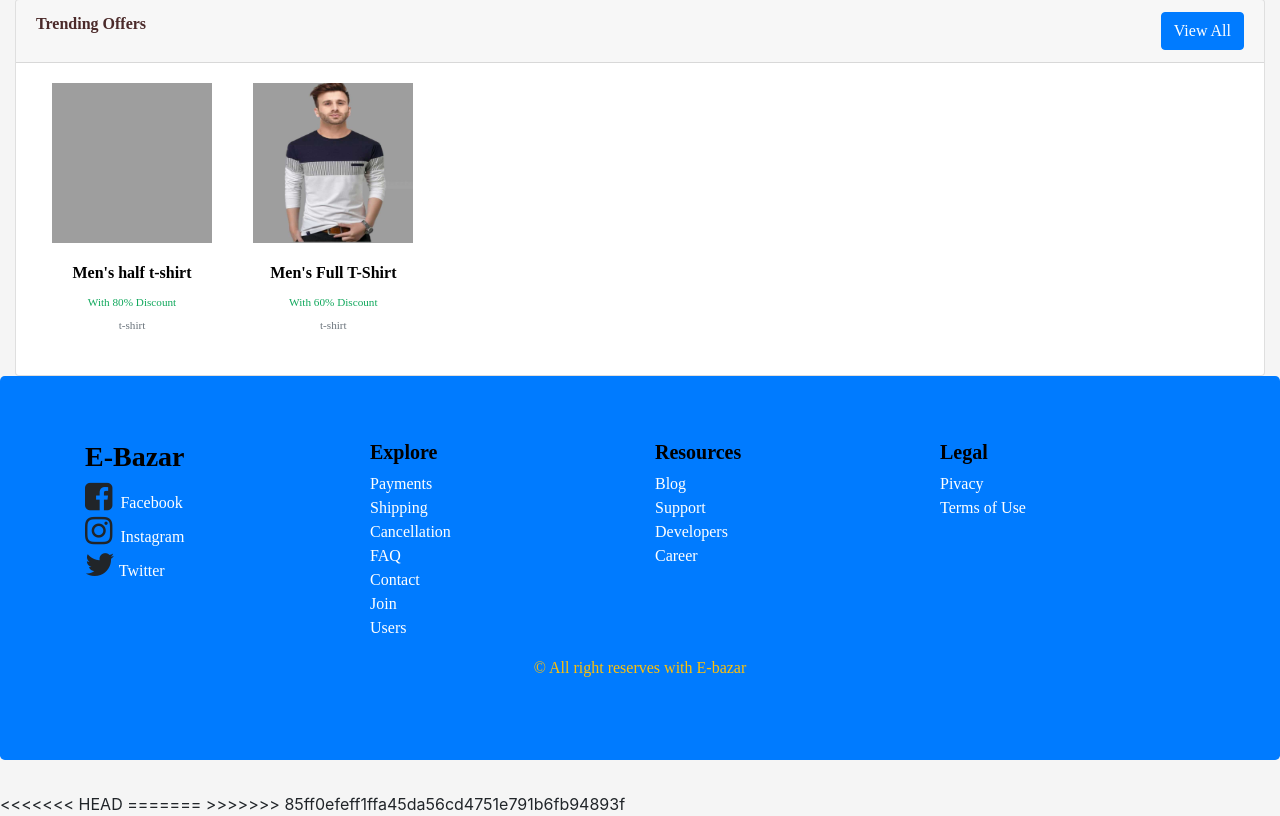
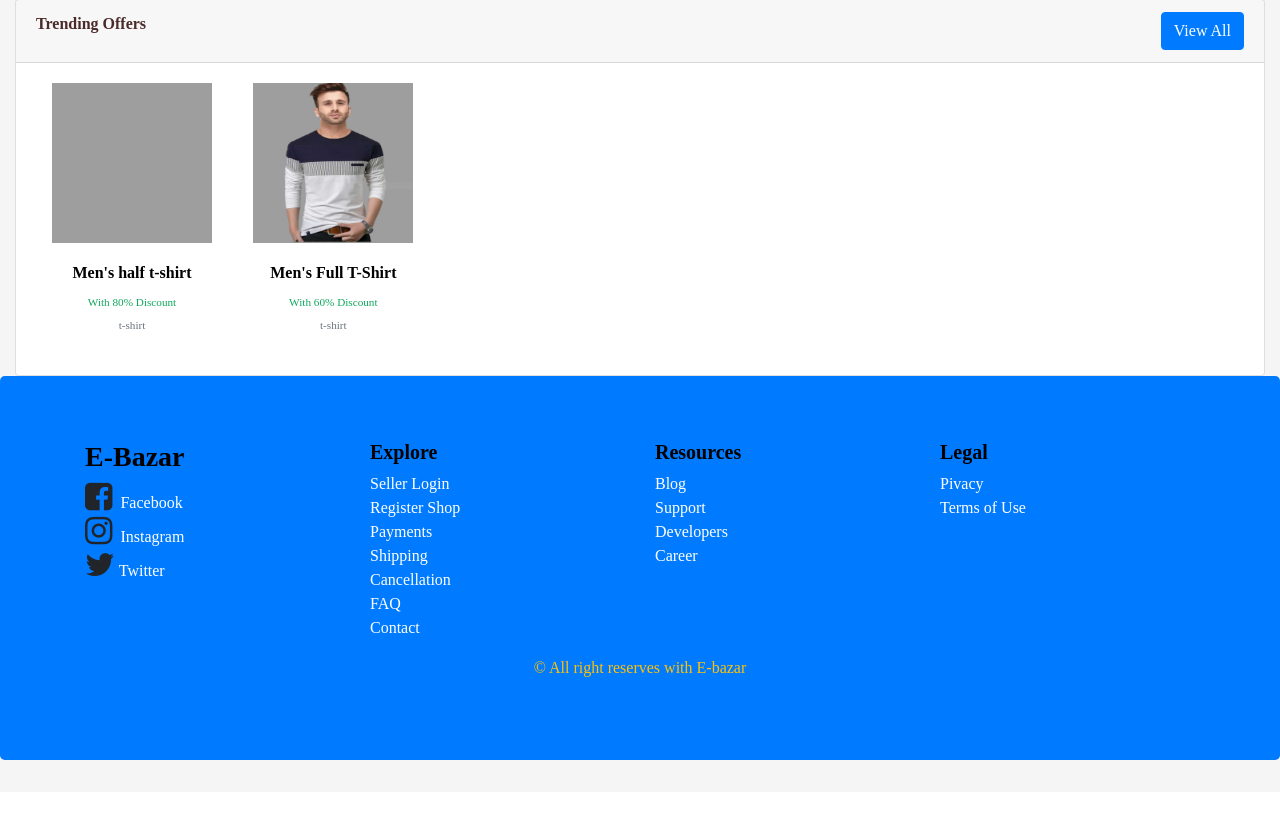
Before and after one commit to prabhakarmishra1113/E-Bazar, a PHP site: page / in a window 1280 px wide. Shown: the part 2085-2901 px from the top of the page. After the commit the page ends 2845 px from the top, so only its background shows below. Run offline with PHP 8.4, Linux system fonts and the light colour scheme; data comes from the database, SQL or seed files in the repository; grey boxes are pictures that could not be loaded.

Commit message:
footer updated for seller sign up and login modal
new field seller login and register shop option added in footer

```diff
--- a/templates/includes/footer.php
+++ b/templates/includes/footer.php
@@ -18,13 +18,13 @@
            <div class="col-sm-3 col-md-3 col-lg-3 col-xs-3">
              <ul>
               <li><h5><strong>Explore</strong></h5></li>
+              <li><a href="#" data-toggle="modal" data-target="#sellerlogin">Seller Login</a></li>
+              <li><a href="#" data-toggle="modal" data-target="#sellersignup">Register Shop</a></li>
               <li><a href="#">Payments</a></li>
               <li><a href="#">Shipping</a></li>
               <li><a href="#">Cancellation</a></li>
               <li><a href="#">FAQ</a></li>
               <li><a href="#">Contact</a></li>
-              <li><a href="#">Join</a></li>
-              <li><a href="#">Users</a></li>
              </ul>
            </div>
            <div class="col-sm-3 col-md-3 col-lg-3 col-xs-3">
@@ -53,7 +53,91 @@
      	<p>&copy All right reserves with E-bazar</p>
      </div>
 </section>
-<<<<<<< HEAD
+
+  <!-- modal for seller signup started-->
+    <div class="modal fade" id="sellersignup" role="dialog">
+    <div class="modal-dialog modal-md">
+      <div class="modal-content">
+        <div class="modal-header bg-primary">
+          <h3 class="text-light">Sign Up</h3>
+          <button type="button" class="close text-light" data-dismiss="modal">&times;</button>
+        </div>
+        <div class="modal-body justify-content-right">
+          <div class="text-center pt-5 pb-5">
+              <form  action="./templates/views/seller_signup_script.php" method="POST">
+            <div class="form-group">
+              <input type="text" name="shopname" class="form-control" placeholder="Shop Name">
+            </div>
+            <div class="form-group">
+              <input type="email" name="selleremail" class="form-control"
+              placeholder="Email">
+            </div>
+            <div class="form-group">
+              <input type="contact" name="sellercontact" class="form-control"
+              placeholder="Phone">
+            </div>
+            <div class="form-group">
+              <input type="password" name="password" class="form-control"
+              placeholder="Password">
+            </div>
+            <div class="form-group">
+              <input type="password" name="confirmpassword" class="form-control"
+              placeholder="Confirm Password">
+            </div>
+            <button type="submit" name="submit" class="btn btn-primary btn-block btn-md">Register</button></button><br/></div>
+
+          </form>
+        </div>
+        <div class="modal-footer bg-primary text-light">
+         <!--<p>Already have an Account?<a href="#" data-toggle="modal" data-target="#sellerlogin"><span class="text-warning"> Login</span></a></p>-->
+        </div>
+
+        </div>
+
+
+      </div>
+    </div>
+  </div>
+    <!-- modal for seller signup ends ends-->
+
+  <!-- modal for seller login starts-->
+<div class="modal fade" id="sellerlogin" role="dialog">
+    <div class="modal-dialog modal-md">
+      <div class="modal-content">
+        <div class="modal-header bg-primary">
+          <h3 class="text-light">Seller Login</h3>
+          <button type="button" class="close text-light" data-dismiss="modal">&times;</button>
+        </div>
+        <div class="modal-body justify-content-right">
+          <div class="text-center pt-5 pb-5">
+              <form  action="./templates/views/seller_login_script.php" method="POST">
+            <div class="form-group">
+              <input type="email" name="email" class="form-control" placeholder="Email">
+            </div>
+
+            <div class="form-group">
+              <input type="password" name="password" class="form-control"
+              placeholder="Password">
+            </div>
+            </div>
+            <button type="submit" name="submit" class="btn btn-primary btn-block btn-md">Login</button></button><br/></div>
+
+          </form>
+        </div>
+        <div class="modal-footer bg-primary text-light">
+         <!--<p>Do not have an Account?<a href="#" data-toggle="modal" data-target="#sellersignup"> <span class="text-warning">Sign Up</span></a></p>-->
+        </div>
+
+        </div>
+
+
+      </div>
+    </div>
+  </div>
+  <!-- seller login modal ended-->
+
+
+
 
 <!-- Option 1: jQuery and Bootstrap Bundle (includes Popper) -->
 <script src="public/js/style.js"></script>
@@ -63,5 +147,3 @@
 <script src="https://cdn.jsdelivr.net/npm/bootstrap@4.6.0/dist/js/bootstrap.bundle.min.js"></script>
 </body>
 </html>
-=======
->>>>>>> 85ff0efeff1ffa45da56cd4751e791b6fb94893f
```
